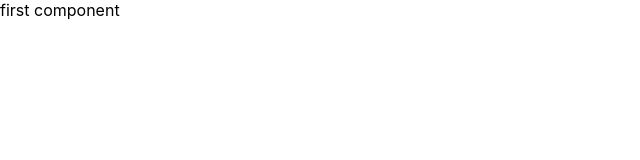
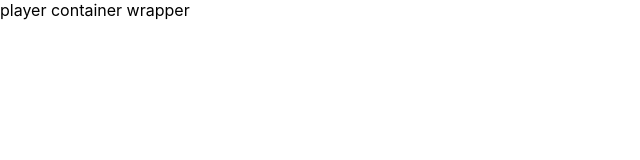
Before and after one commit to JesusMuller/player-finder, a React (Create React App) app: page / in a window 1280 px wide. Shown: the top 160 px of the page, without its empty margins (0-640 px from the left). Built offline with nearby package versions, Linux system fonts and the light colour scheme.

Commit message:
Adding a player finder container component

```diff
--- a/src/App.js
+++ b/src/App.js
@@ -1,9 +1,10 @@
 import React, { Fragment } from 'react';
+import PlayerFinderContainer from './components/player-finder-container';
 
 function App() {
   return (
     <Fragment>
-      <div>first component</div>
+      <PlayerFinderContainer />
     </Fragment>
   );
 }
--- /dev/null
+++ b/src/components/player-finder-container/index.js
@@ -0,0 +1 @@
+export { default } from './player-finder-container';
--- /dev/null
+++ b/src/components/player-finder-container/player-finder-container.jsx
@@ -0,0 +1,7 @@
+import React from 'react';
+
+const PlayerFinderContainer = () => (
+    <div>player container wrapper</div>
+);
+
+export default PlayerFinderContainer;
```
